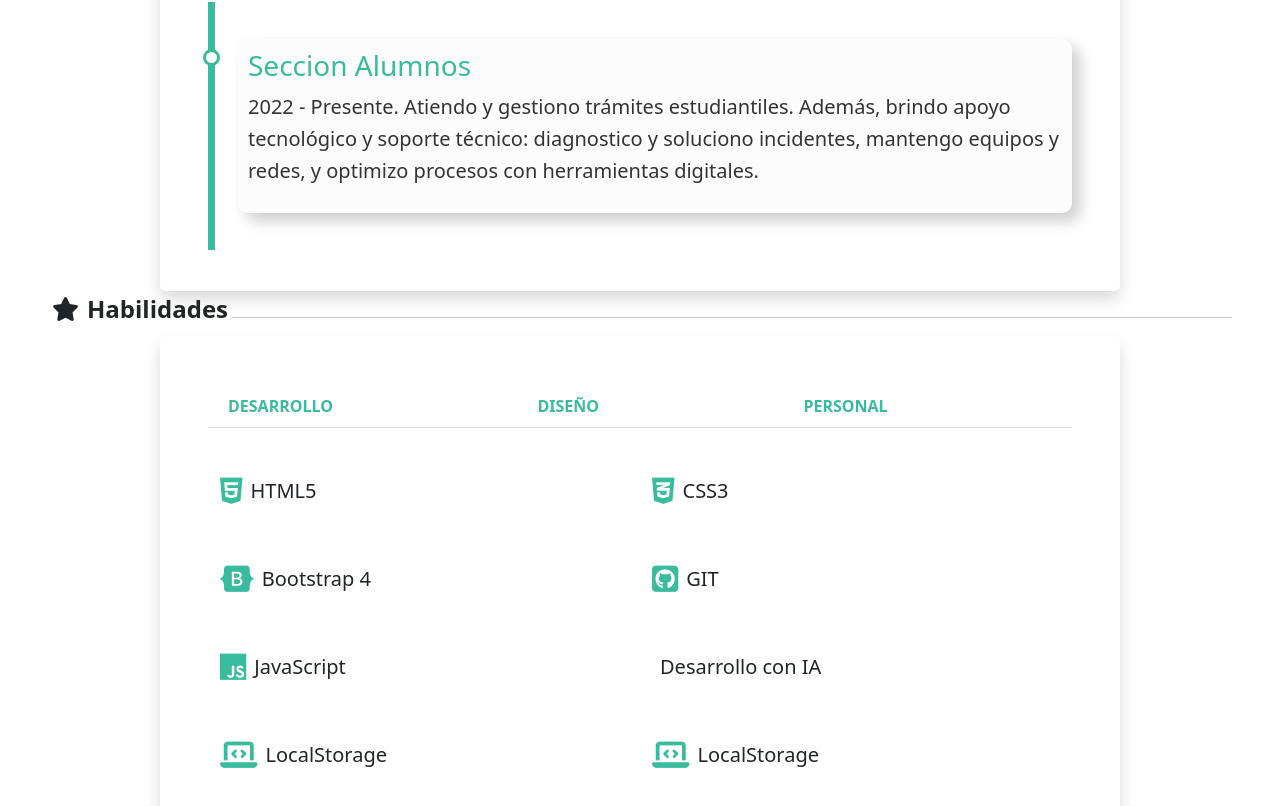
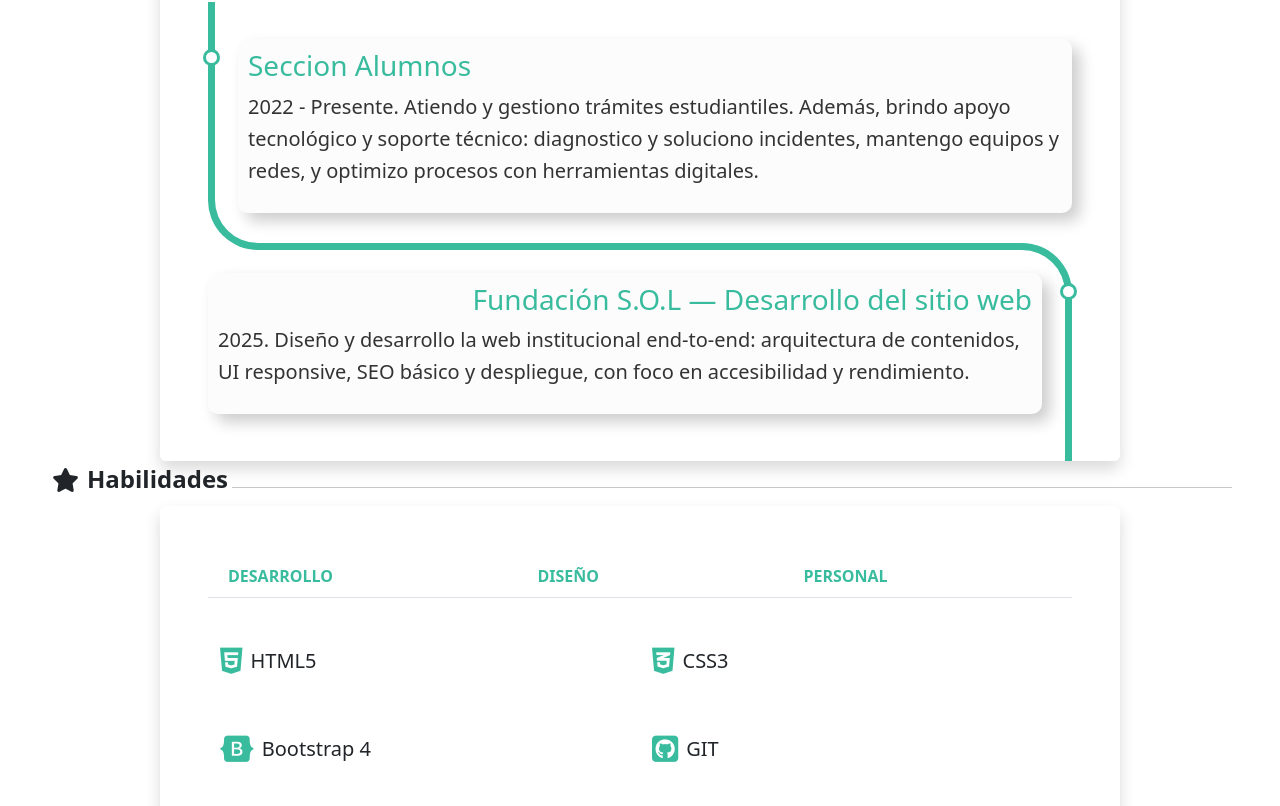
Before and after one commit to Eliseo-Baroni-97/personalpage, a React (Vite) app: page / in a window 1280 px wide. Shown: the part 1962-2768 px from the top of the page. Built offline with nearby package versions, Linux system fonts and the light colour scheme.

Commit message:
feat: Agrega experiencia en Fundación S.O.L.

```diff
--- a/i18n.js
+++ b/i18n.js
@@ -46,6 +46,9 @@ i18next
           "seccionAlumnosTitle": "Student Section",
           "seccionAlumnosDescription": "I handle and manage student procedures. Additionally, I provide technological support and technical assistance: diagnosing and resolving incidents, maintaining equipment and networks, and optimizing processes with digital tools.",
           "seccionAlumnosDate": "2022 - Present",
+          "fundacionSolTitle": "S.O.L. Foundation — Website Development",
+          "fundacionSolDescription": "Designed and developed the institutional website end-to-end: content architecture, responsive UI, basic SEO, and deployment, with a focus on accessibility and performance.",
+          "fundacionSolDate": "2025",
           "habilidadesDesarrollo": "Development",
           "habilidadesDiseno": "Design",
           "habilidadesPersonal": "Personal",
@@ -131,6 +134,9 @@ i18next
           "seccionAlumnosTitle": "Seccion Alumnos",
           "seccionAlumnosDescription": "Atiendo y gestiono trámites estudiantiles. Además, brindo apoyo tecnológico y soporte técnico: diagnostico y soluciono incidentes, mantengo equipos y redes, y optimizo procesos con herramientas digitales.",
           "seccionAlumnosDate": "2022 - Presente",
+          "fundacionSolTitle": "Fundación S.O.L — Desarrollo del sitio web",
+          "fundacionSolDescription": "Diseño y desarrollo la web institucional end-to-end: arquitectura de contenidos, UI responsive, SEO básico y despliegue, con foco en accesibilidad y rendimiento.",
+          "fundacionSolDate": "2025",
           "habilidadesDesarrollo": "Desarrollo",
           "habilidadesDiseno": "Diseño",
           "habilidadesPersonal": "Personal",
--- a/src/App.jsx
+++ b/src/App.jsx
@@ -32,6 +32,7 @@ const App = () => {
   // Datos para la línea de tiempo de Experiencia Laboral
   const experienceItems = [
     { titleKey: "seccionAlumnosTitle", textKey: "seccionAlumnosDescription", dateKey: "seccionAlumnosDate" },
+    { titleKey: "fundacionSolTitle", textKey: "fundacionSolDescription", dateKey: "fundacionSolDate" },
   ];
 
   return (
```
